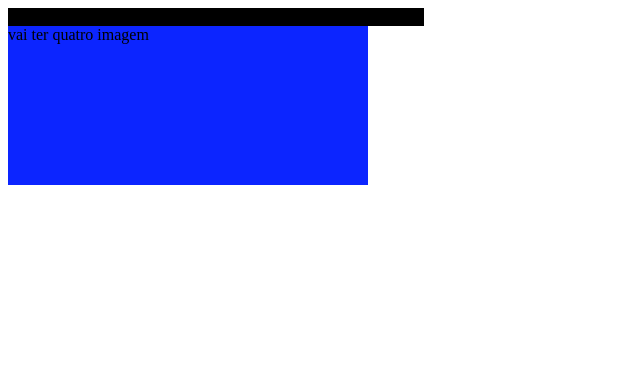
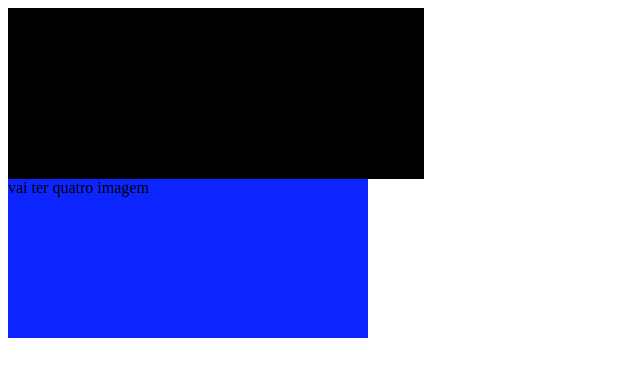
Before and after one commit to bodinjoao/projeto-1-2B-2025, a plain HTML site: page index.html in a window 1280 px wide. Shown: the whole page, without its empty margins (0-640 px from the left). Drawn offline with Linux system fonts and the light colour scheme.

Commit message:
01/04/2025

```diff
--- a/style.css
+++ b/style.css
@@ -1,6 +1,6 @@
 .cabecalho{
 width: 416px;
-height: 171;
+height: 171px;
 background-color: black;
 
 }
```
